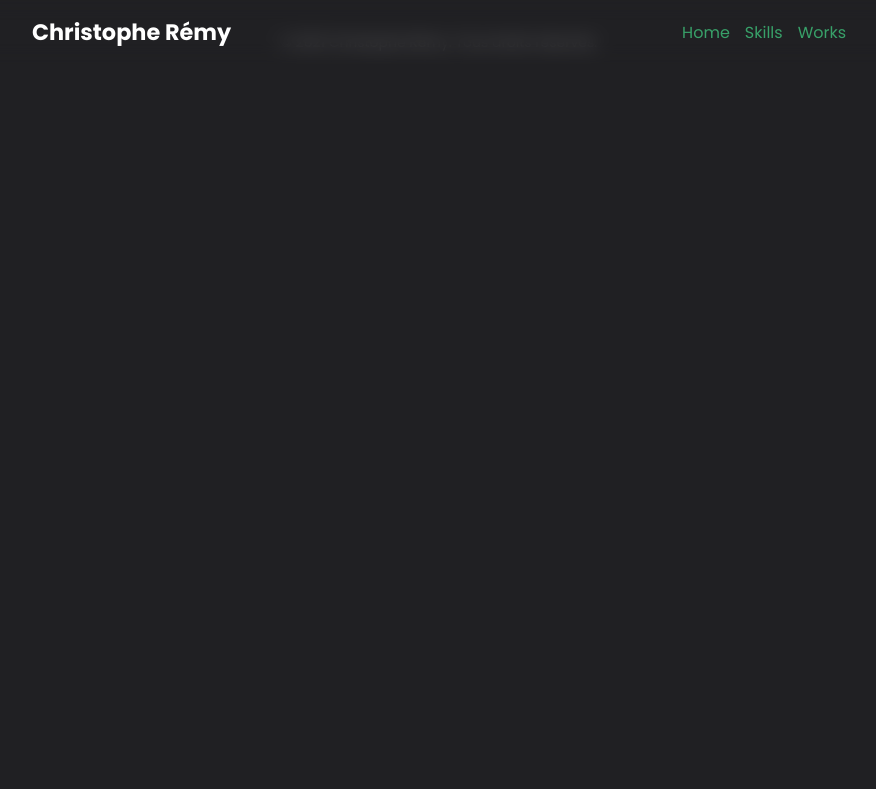
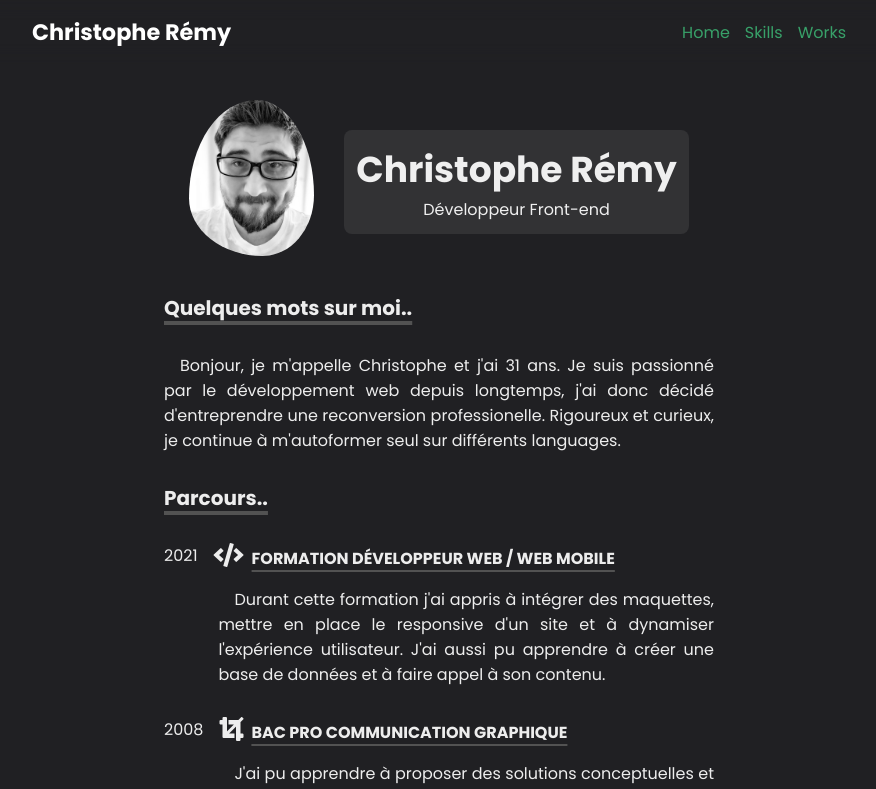
Before and after one commit to Cremobeur/react-deploy, a React (Create React App) app: page / in a window 1280 px wide. Shown: the top 789 px of the page, without its empty margins (201-1077 px from the left). Built offline with nearby package versions, Linux system fonts and the light colour scheme.

Commit message:
8 test home bug url

```diff
--- a/src/App.js
+++ b/src/App.js
@@ -9,11 +9,11 @@ import { BrowserRouter as Router, Route, Switch } from "react-router-dom";
 
 function App() {
   return (
-      <Router>
+      <Router basename={process.env.PUBLIC_URL}>
         <Header />
 
         <Switch>
-          <Route exact path="/Home" component={Hero}/>
+          <Route exact path="/" component={Hero}/>
           <Route exact path="/Skill" component={Skill}/>
           <Route exact path="/Work" component={Work}/>
         </Switch>
--- a/src/components/Header.js
+++ b/src/components/Header.js
@@ -12,7 +12,7 @@ const Header = () => {
 
                 <nav className="main-navigation">
                     <ul>
-                        <li><Link to="/Home">Home</Link></li>
+                        <li><Link to="/">Home</Link></li>
                         <li><Link to="/Skill">Skills</Link></li>
                         <li><Link to="/Work">Works</Link></li>
                     </ul>
```
